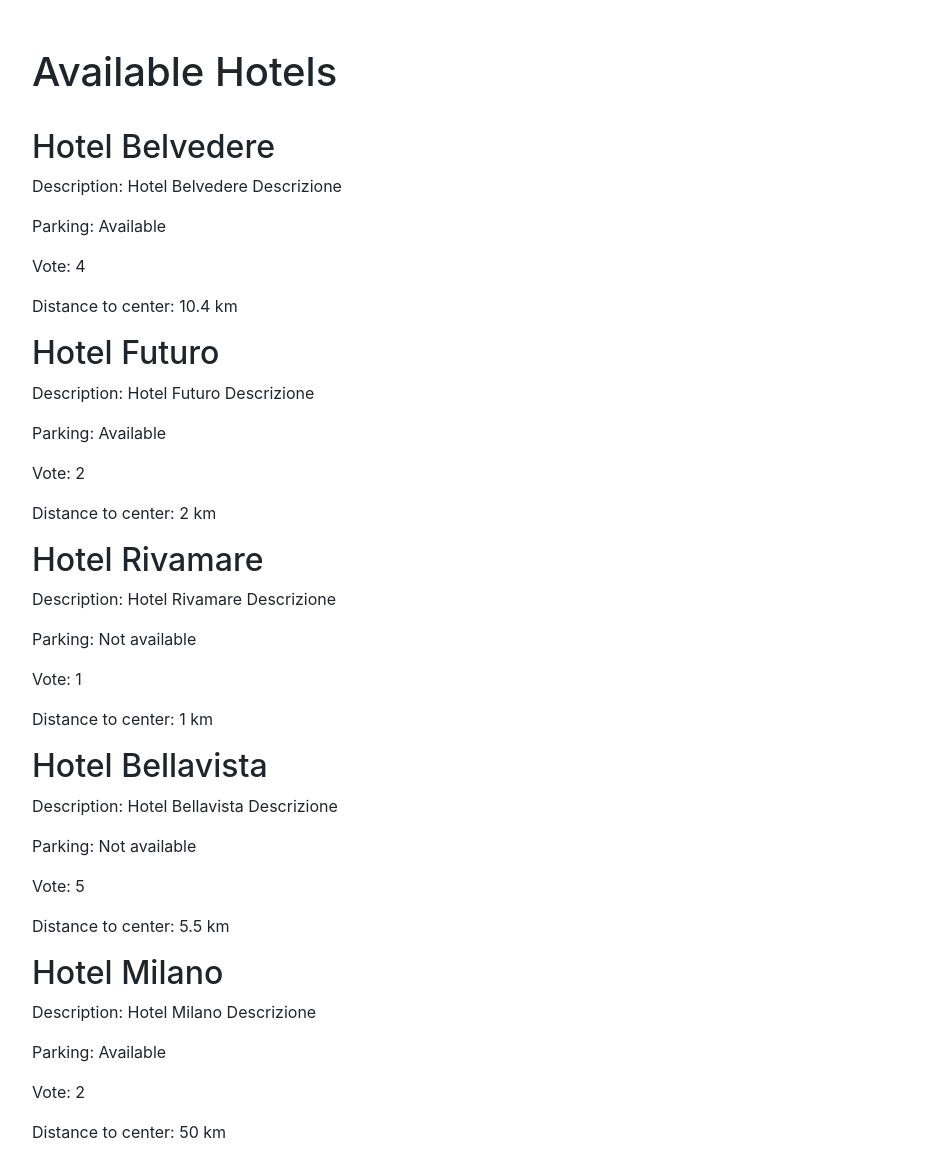
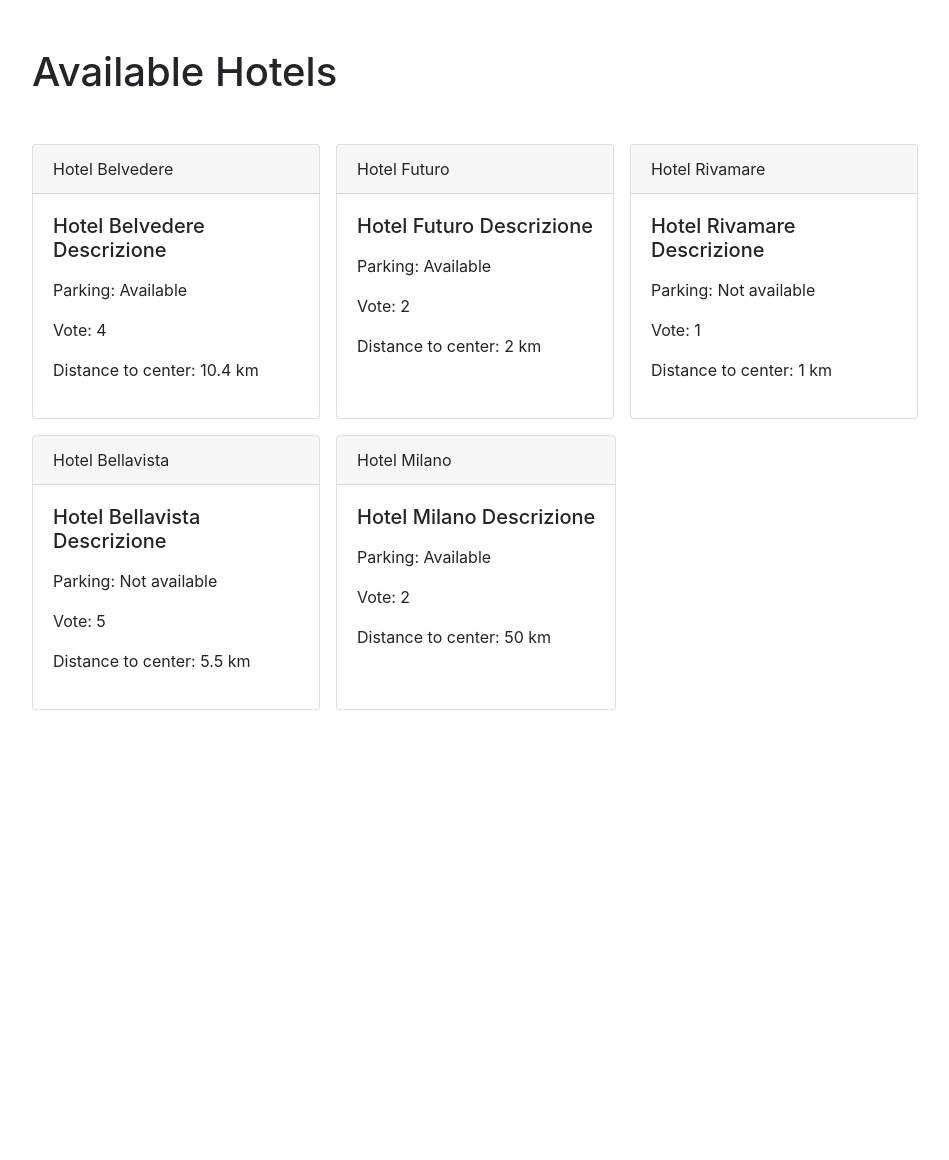
Before and after one commit to azizafarooq/php-hotel, a PHP site: page /result.php in a window 1280 px wide. Shown: the whole page, without its empty margins (53-1002 px from the left). After the commit the page ends 710 px from the top, so only its background shows below. Run offline with PHP 8.4, Linux system fonts and the light colour scheme.

Commit message:
feat: cards

```diff
--- a/index.html
+++ b/index.html
@@ -19,6 +19,7 @@
         </form>
     </div>
 
+
 </body>
 
 </html>
--- a/result.php
+++ b/result.php
@@ -2,6 +2,7 @@
 
 <!DOCTYPE html>
 <html lang="en">
+
 <head>
     <meta charset="UTF-8">
     <meta name="viewport" content="width=device-width, initial-scale=1.0">
@@ -10,39 +11,65 @@
     <title>Hotel Finder</title>
 </head>
 <style>
-    ul{
-        list-style: none;
-        padding-left: 0;
-        margin-top: 2rem
-    }
+
 </style>
+
 <body>
     <div class="container mt-5">
-    <h1>Available Hotels</h1>
-    <ul>
-        <?php if (isset($_GET['parking-included'])) {
+        <h1>Available Hotels</h1>
+        <div class="d-flex mt-5 flex-wrap">
+
+            <?php if (isset($_GET['parking-included'])) {
             foreach($hotels_with_parking as $hotel_with_parking): ?>
-            <li>
-                    <h2><?php echo $hotel_with_parking['name']; ?></h2>
-                    <p>Description: <?php echo $hotel_with_parking['description']; ?></p>
-                    <p>Parking: <?php echo $hotel_with_parking['parking'] ? 'Available' : 'Not available'; ?></p>
-                    <p>Vote: <?php echo $hotel_with_parking['vote']; ?></p>
-                    <p>Distance to center: <?php echo $hotel_with_parking['distance_to_center']; ?> km</p>
-                    </li>
-                <?php endforeach;
+            <div class="card mb-3 mr-3" style="max-width: 18rem;">
+                <div class="card-header">
+                    <?php echo $hotel_with_parking['name']; ?>
+                </div>
+                <div class="card-body">
+                    <h5 class="card-title">
+                        <?php echo $hotel_with_parking['description']; ?>
+                    </h5>
+                    <p class="card-text">
+                    <p>Parking:
+                        <?php echo $hotel_with_parking['parking'] ? 'Available' : 'Not available'; ?>
+                    </p>
+                    <p>Vote:
+                        <?php echo $hotel_with_parking['vote']; ?>
+                    </p>
+                    <p>Distance to center:
+                        <?php echo $hotel_with_parking['distance_to_center']; ?> km
+                    </p>
+                </div>
+            </div>
+
+            <?php endforeach;
             } else {
                  foreach($hotels as $hotel): ?>
-                    <li>
-                    <h2><?php echo $hotel['name']; ?></h2>
-                    <p>Description: <?php echo $hotel['description']; ?></p>
-                    <p>Parking: <?php echo $hotel['parking'] ? 'Available' : 'Not available'; ?></p>
-                    <p>Vote: <?php echo $hotel['vote']; ?></p>
-                    <p>Distance to center: <?php echo $hotel['distance_to_center']; ?> km</p>
-                    </li>
-                <?php endforeach;
+            <div class="card mb-3 mr-3" style="max-width: 18rem;">
+                <div class="card-header">
+                    <?php echo $hotel['name']; ?>
+                </div>
+                <div class="card-body">
+                    <h5 class="card-title">
+                        <?php echo $hotel['description']; ?>
+                    </h5>
+                    <p class="card-text">
+                    <p>Parking:
+                        <?php echo $hotel['parking'] ? 'Available' : 'Not available'; ?>
+                    </p>
+                    <p>Vote:
+                        <?php echo $hotel['vote']; ?>
+                    </p>
+                    <p>Distance to center:
+                        <?php echo $hotel['distance_to_center']; ?> km
+                    </p>
+                </div>
+            </div>
+            <?php endforeach; } ?>
 
-            } ?>
-    </ul>
+
+        </div>
     </div>
 </body>
+
 </html>
```
